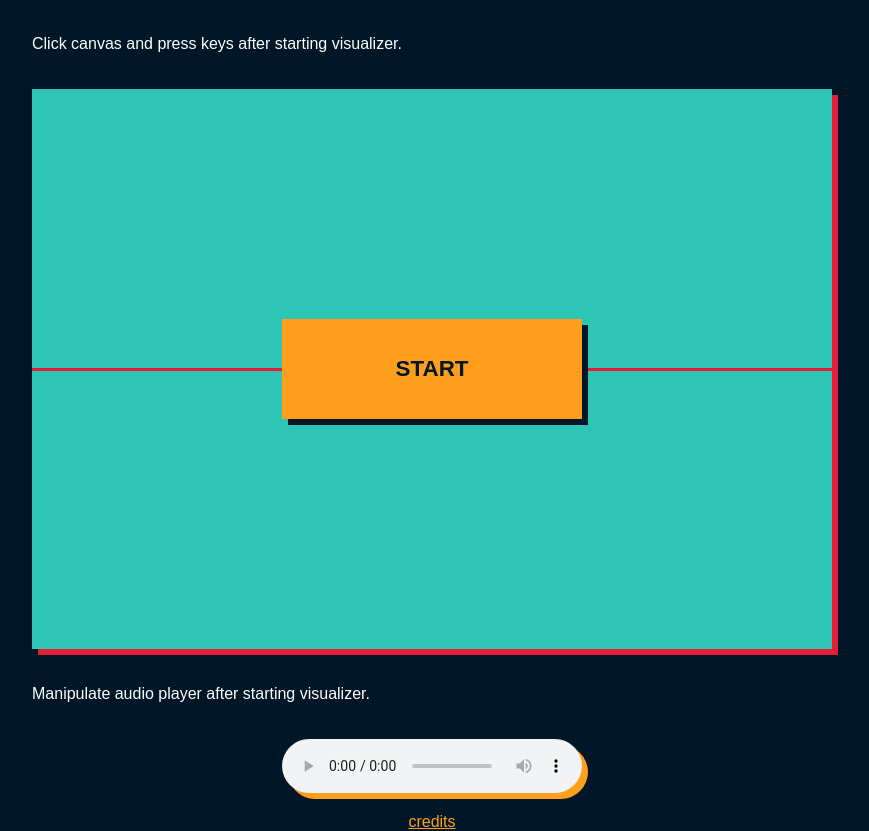
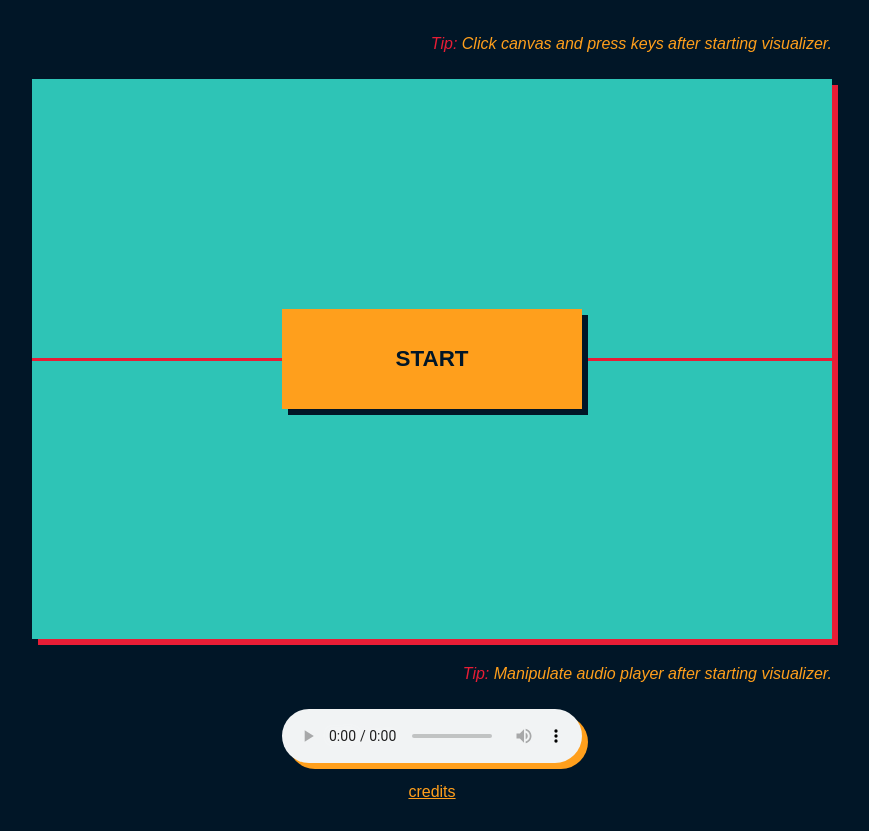
Before and after one commit to amiaxys/audio-visualizer, a plain HTML site: page index.html in a window 1280 px wide. Shown: the part 61-892 px from the top of the page, without its empty margins (208-1077 px from the left). After the commit the page ends 862 px from the top, so only its background shows below. Drawn offline with Linux system fonts and the light colour scheme.

Commit message:
feat: add info styling

```diff
--- a/styles/main.css
+++ b/styles/main.css
@@ -18,7 +18,18 @@ body {
   margin-bottom: 20px;
   display: flex;
   flex-flow: column nowrap;
-  row-gap: 20px;
+  row-gap: 10px;
+}
+
+.info {
+  color: var(--color-accent);
+  font-style: italic;
+  text-align: right;
+}
+
+.info::before {
+  content: "Tip: ";
+  color: var(--color-line);
 }
 
 button {
```
